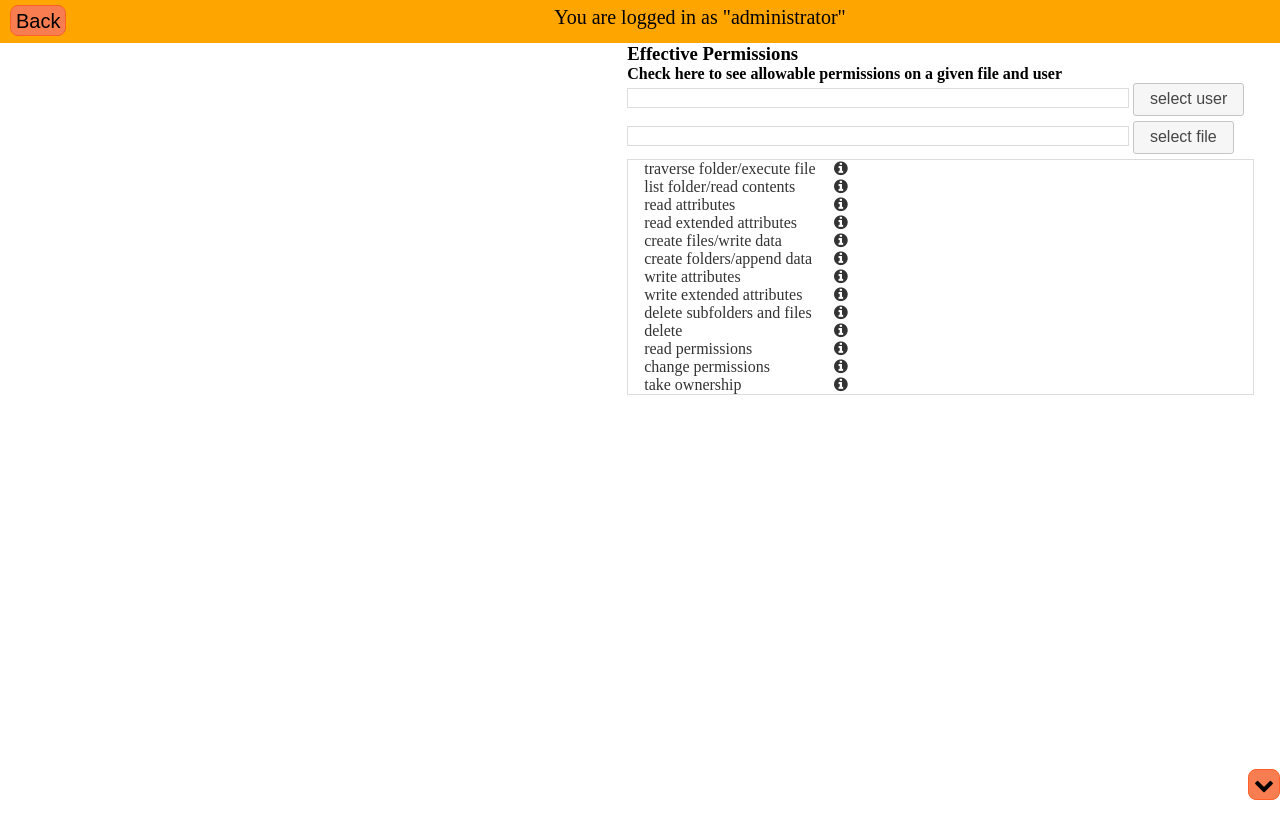
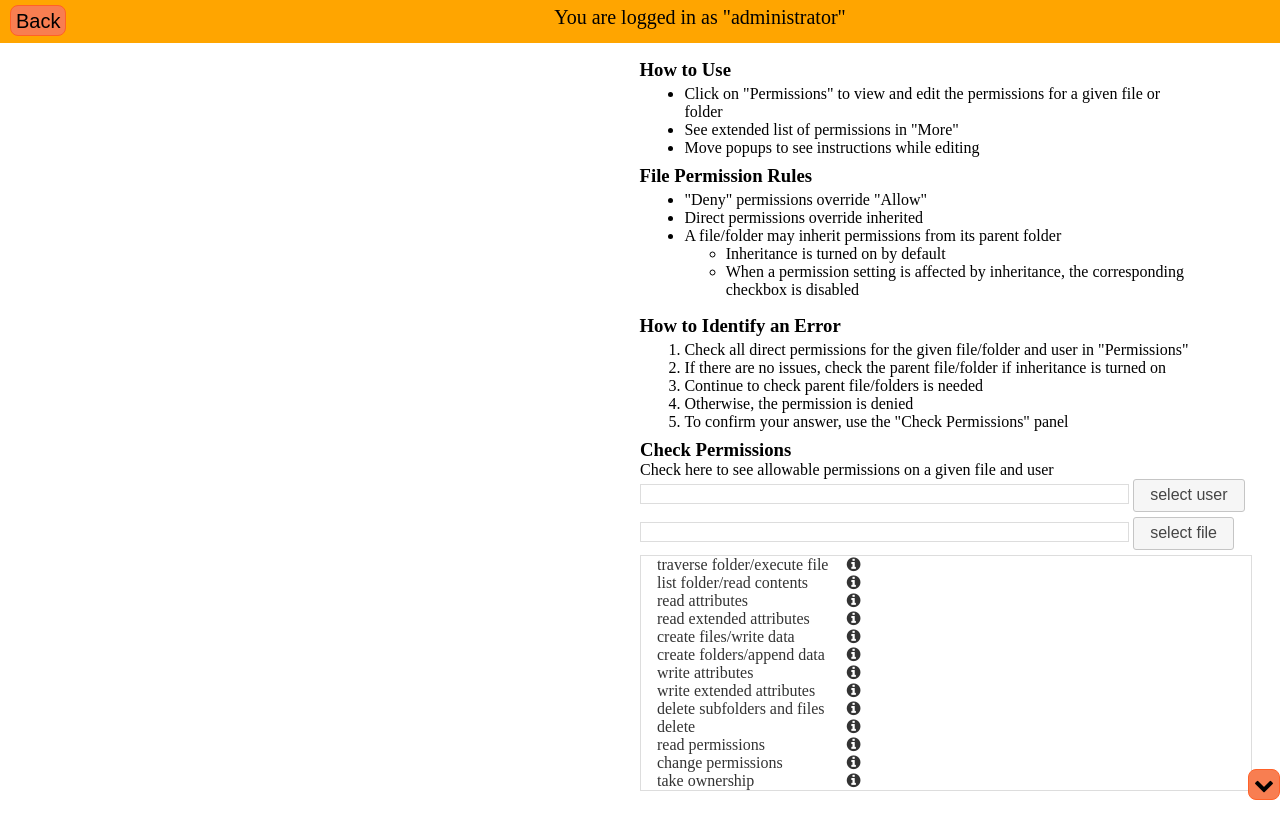
Before and after one commit to cse-256-f23/problem-solving-project-nicole-isabel-vicky-angela, a website: page index.html in a window 1280 px wide. Before the commit the page ends 800 px from the top, so only its background shows below. Drawn offline with nearby package versions, Linux system fonts and the light colour scheme; no server answers; a script that the page names is missing; a web font is replaced by a local one.

Commit message:
add instructions

```diff
--- a/core/tracker.css
+++ b/core/tracker.css
@@ -7,6 +7,7 @@
 #wrapper {
     position: relative;
     z-index: 1;
+    padding: 16px;
 }
 
 #html-loc {
@@ -28,3 +29,22 @@
 .top-banner-button:hover {
     background-color: rgb(255, 97, 40);
 }
+
+#sidepanel {
+    width:49%;
+    margin-bottom:2%;
+    margin-left: 50%;
+}
+
+ul, ol {
+    margin-left: 8%;
+    padding-bottom: 8px;
+}
+
+#instructions{
+    margin-left: 8px;
+}
+
+.h3-pad {
+    padding-bottom: 4px;
+}
--- a/index.html
+++ b/index.html
@@ -86,6 +86,33 @@
             <div data-app="gender-mag" data-mode="tracker" id="html-loc" data-tag="">
                 <!-- div where file and folder structure will be generated:-->
                 <div id="filestructure"></div>
+                <div id="instructions" style="display:inline-block;width:45%">
+                    <h3 class="h3-pad">How to Use</h3>
+                    <ul>
+                        <li>Click on "Permissions" to view and edit the permissions for a given file or folder</li>
+                        <li>See extended list of permissions in "More"</li>
+                        <li>Move popups to see instructions while editing</li>
+                    </ul>
+                    <h3 class="h3-pad">File Permission Rules</h3>
+                    <ul>
+                        <li>"Deny" permissions override "Allow"</li>
+                        <li>Direct permissions override inherited</li>
+                        <li>A file/folder may inherit permissions from its parent folder
+                            <ul>
+                                <li>Inheritance is turned on by default</li>
+                                <li>When a permission setting is affected by inheritance, the corresponding checkbox is disabled</li>
+                            </ul>
+                        </li>
+                    </ul>
+                    <h3 class="h3-pad">How to Identify an Error</h3>
+                    <ol>
+                        <li>Check all direct permissions for the given file/folder and user in "Permissions"</li>
+                        <li>If there are no issues, check the parent file/folder if inheritance is turned on</li>
+                        <li>Continue to check parent file/folders is needed</li>
+                        <li>Otherwise, the permission is denied</li>
+                        <li>To confirm your answer, use the "Check Permissions" panel</li>
+                    </ol>
+                </div>
                 <!-- structure for Permission Entry dialog: -->
 
                 <div title="Permission Entry" id="permentry">
@@ -115,11 +142,11 @@
                         </ul>
                         <div id="adv_permissions_tab">
                             <!--Object Name-->
-                            <div id="inheritance_explanation">
+                            <!--<div id="inheritance_explanation">
                                 <b>About Inheritance: </b> A file/folder <b>may</b> inherit permissions from its parent folder. When a permission setting is affected by inheritance, the corresponding checkbox is grayed out - you can't change inherited permissions.
                                 By default, this inheritance is on for all files/folders.
                                 However, you can turn off inheritance for a particular file/folder (which makes it stop inheriting permissions from its parent)
-                            </div>
+                            </div>-->
                             <br></br>
                             <div id="adv_perm_object_name" class="section">Object Name: <span
                                     id="adv_perm_filepath"></span></div>
--- a/view.js
+++ b/view.js
@@ -97,8 +97,8 @@ console.log("file elements")
 console.log(file_elements)
 
 let title = document.createElement("h3");
-title.textContent = "Effective Permissions"
-let subtitle = document.createElement("h4")
+title.textContent = "Check Permissions"
+let subtitle = document.createElement("p")
 subtitle.textContent = "Check here to see allowable permissions on a given file and user"
 $('#sidepanel').append(title).append(subtitle);
 
@@ -132,7 +132,8 @@ file_select_dialog = define_new_dialog('file_select_dialog', 'Select File', {
                 $( this ).dialog( "close" );
             }
         }
-    }
+    },
+    width: "500px"
 })
 
 function open_file_select_dialog(to_populate_id) {
--- a/view_helper.js
+++ b/view_helper.js
@@ -561,4 +561,4 @@ $('#filestructure').css({
     'width':'49%',
     'vertical-align': 'top'
 })
-$('#filestructure').after('<div id="sidepanel" style="display:inline-block;width:49%"></div>')
+$('#instructions').after('<div id="sidepanel" style=""></div>')
```
